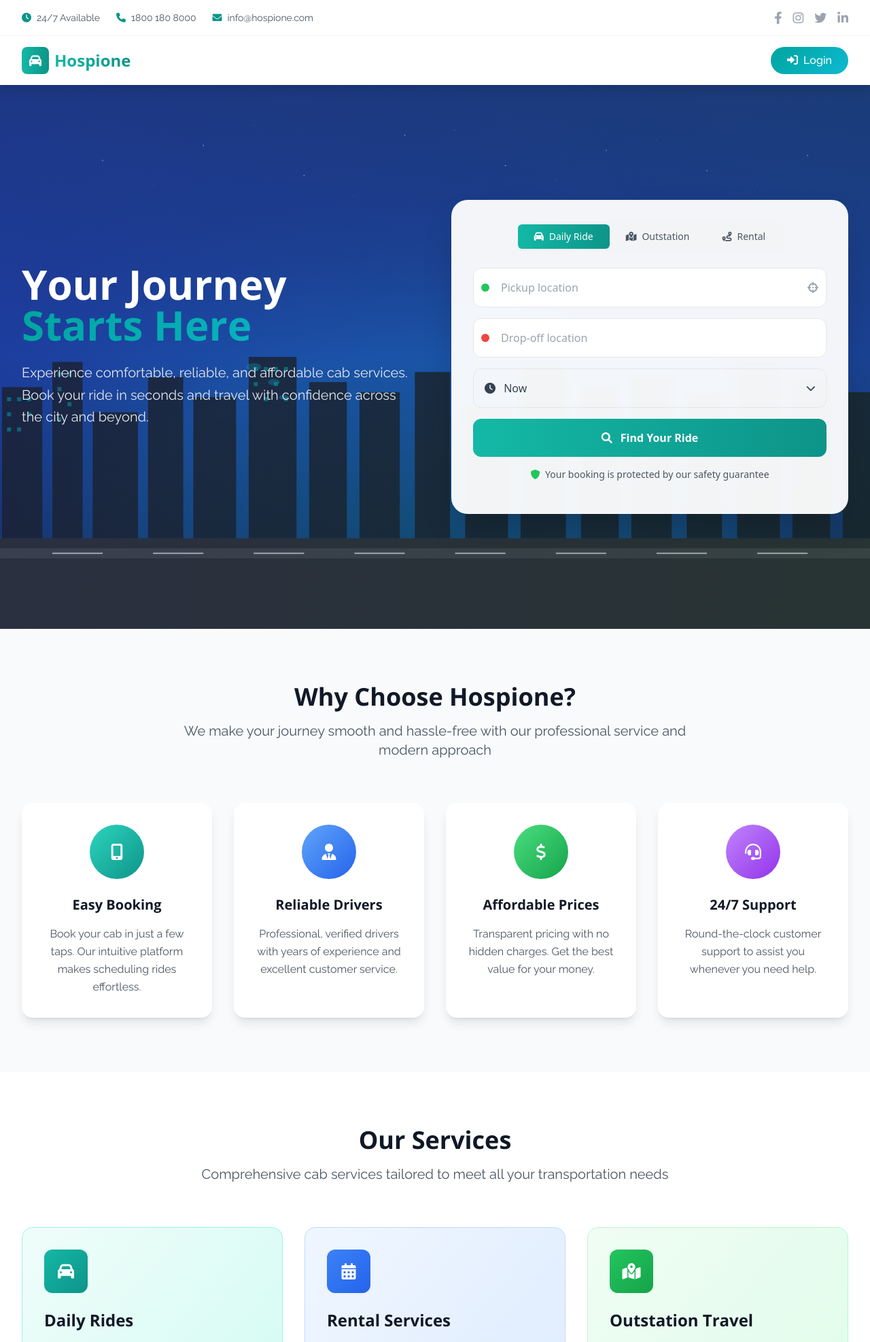
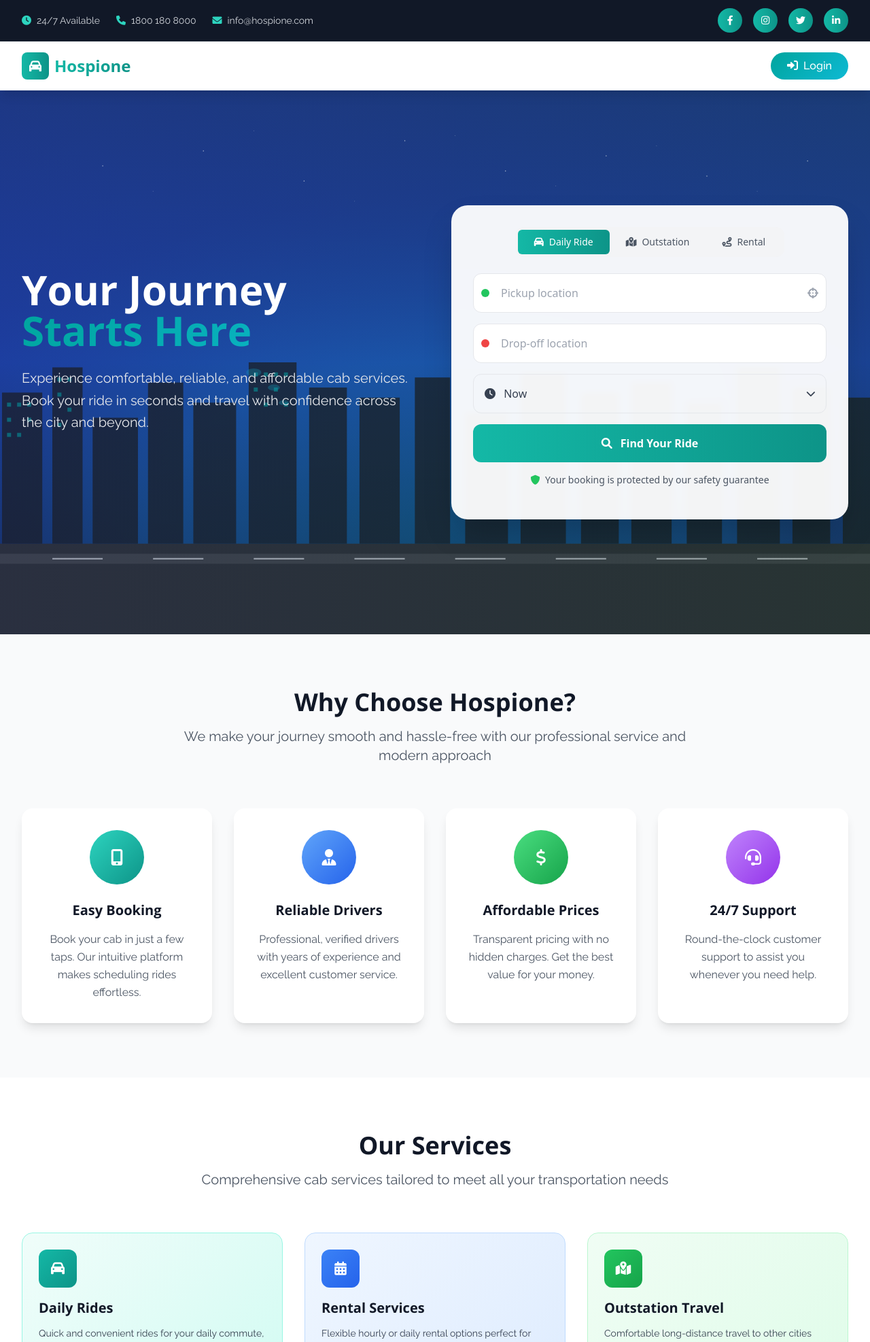
Before and after one commit to saifpatel9/DropMe, a Django app: page /passenger/cab-homepage/ in a window 1280 px wide. Shown: the top 1974 px of the page at 68% size. Run offline with Django 5.2, Linux system fonts and the light colour scheme; data comes from the database, SQL or seed files in the repository; some libraries are stand-ins or nearby versions.

Commit message:
`Updated city lists and UI components in admin and passenger templates`

```diff
--- a/passenger/templates/passenger/HomepageCab.html
+++ b/passenger/templates/passenger/HomepageCab.html
@@ -19,38 +19,38 @@
 
 {% block content %}
 <!-- Header -->
-<header class="bg-white shadow-sm border-b border-gray-100">
+<header class="bg-gray-900 shadow-sm border-b border-gray-800">
     <div class="max-w-7xl mx-auto px-4 sm:px-6 lg:px-8">
         <div class="flex justify-between items-center py-3">
             <!-- Tagline & Contact -->
             <div class="flex items-center space-x-6">
-                <div class="hidden md:flex items-center text-sm text-gray-600 font-body">
-                    <i class="fas fa-clock text-teal-600 mr-2"></i>
+                <div class="hidden md:flex items-center text-sm text-gray-300 font-body">
+                    <i class="fas fa-clock text-teal-400 mr-2"></i>
                     <span>24/7 Available</span>
                 </div>
-                <div class="hidden md:flex items-center text-sm text-gray-600 font-body">
-                    <i class="fas fa-phone text-teal-600 mr-2"></i>
+                <div class="hidden md:flex items-center text-sm text-gray-300 font-body">
+                    <i class="fas fa-phone text-teal-400 mr-2"></i>
                     <span>1800 180 8000</span>
                 </div>
-                <div class="hidden md:flex items-center text-sm text-gray-600 font-body">
-                    <i class="fas fa-envelope text-teal-600 mr-2"></i>
+                <div class="hidden md:flex items-center text-sm text-gray-300 font-body">
+                    <i class="fas fa-envelope text-teal-400 mr-2"></i>
                     <span>info@hospione.com</span>
                 </div>
             </div>
 
             <!-- Social Media Links -->
             <div class="flex items-center space-x-4">
-                <a href="#" class="text-gray-400 hover:text-teal-600 transition-colors duration-300">
-                    <i class="fab fa-facebook-f text-lg"></i>
+                <a href="#" class="w-9 h-9 bg-gradient-to-r from-teal-500 to-teal-600 rounded-full flex items-center justify-center text-white hover:from-teal-600 hover:to-teal-700 transition-all duration-300 transform hover:scale-110">
+                    <i class="fab fa-facebook-f text-sm"></i>
                 </a>
-                <a href="#" class="text-gray-400 hover:text-teal-600 transition-colors duration-300">
-                    <i class="fab fa-instagram text-lg"></i>
+                <a href="#" class="w-9 h-9 bg-gradient-to-r from-teal-500 to-teal-600 rounded-full flex items-center justify-center text-white hover:from-teal-600 hover:to-teal-700 transition-all duration-300 transform hover:scale-110">
+                    <i class="fab fa-instagram text-sm"></i>
                 </a>
-                <a href="#" class="text-gray-400 hover:text-teal-600 transition-colors duration-300">
-                    <i class="fab fa-twitter text-lg"></i>
+                <a href="#" class="w-9 h-9 bg-gradient-to-r from-teal-500 to-teal-600 rounded-full flex items-center justify-center text-white hover:from-teal-600 hover:to-teal-700 transition-all duration-300 transform hover:scale-110">
+                    <i class="fab fa-twitter text-sm"></i>
                 </a>
-                <a href="#" class="text-gray-400 hover:text-teal-600 transition-colors duration-300">
-                    <i class="fab fa-linkedin-in text-lg"></i>
+                <a href="#" class="w-9 h-9 bg-gradient-to-r from-teal-500 to-teal-600 rounded-full flex items-center justify-center text-white hover:from-teal-600 hover:to-teal-700 transition-all duration-300 transform hover:scale-110">
+                    <i class="fab fa-linkedin-in text-sm"></i>
                 </a>
             </div>
         </div>
@@ -131,7 +131,6 @@
     </div>
   </div>
 </nav>
-
 
 <!-- Hero Banner -->
 <section id="home" class="hero-bg min-h-screen flex items-center relative overflow-hidden">
@@ -308,115 +307,115 @@
 
         <div class="grid md:grid-cols-2 lg:grid-cols-3 gap-8">
             <!-- Daily Rides -->
-            <div class="card-hover bg-gradient-to-br from-teal-50 to-teal-100 p-8 rounded-2xl border border-teal-200">
-                <div class="w-16 h-16 bg-gradient-to-br from-teal-500 to-teal-600 rounded-xl flex items-center justify-center mb-6">
-                    <i class="fas fa-car text-2xl text-white"></i>
+            <div class="card-hover bg-gradient-to-br from-teal-50 to-teal-100 p-6 rounded-2xl border border-teal-200 flex flex-col">
+                <div class="w-14 h-14 bg-gradient-to-br from-teal-500 to-teal-600 rounded-xl flex items-center justify-center mb-4">
+                    <i class="fas fa-car text-xl text-white"></i>
                 </div>
-                <h3 class="text-2xl font-bold text-gray-900 font-heading mb-4">Daily Rides</h3>
-                <p class="text-gray-700 font-body mb-6 leading-relaxed">
+                <h3 class="text-xl font-bold text-gray-900 font-heading mb-3">Daily Rides</h3>
+                <p class="text-gray-700 font-body mb-4 text-sm leading-relaxed">
                     Quick and convenient rides for your daily commute, shopping trips, or short-distance travel within the city.
                 </p>
-                <ul class="text-gray-600 font-body space-y-2 mb-6">
-                    <li class="flex items-center"><i class="fas fa-check text-teal-600 mr-2"></i>Instant booking</li>
-                    <li class="flex items-center"><i class="fas fa-check text-teal-600 mr-2"></i>Real-time tracking</li>
-                    <li class="flex items-center"><i class="fas fa-check text-teal-600 mr-2"></i>Multiple payment options</li>
+                <ul class="text-gray-600 font-body space-y-1.5 mb-4 text-sm flex-grow">
+                    <li class="flex items-center"><i class="fas fa-check text-teal-600 mr-2 text-xs"></i>Instant booking</li>
+                    <li class="flex items-center"><i class="fas fa-check text-teal-600 mr-2 text-xs"></i>Real-time tracking</li>
+                    <li class="flex items-center"><i class="fas fa-check text-teal-600 mr-2 text-xs"></i>Multiple payment options</li>
                 </ul>
-                <button class="btn-primary text-white px-6 py-3 rounded-full font-medium font-body w-full">
+                <button class="btn-primary text-white px-5 py-2.5 rounded-full font-medium font-body w-full text-sm mt-auto">
                     Book Daily Ride
                 </button>
             </div>
 
             <!-- Rental Services -->
-            <div class="card-hover bg-gradient-to-br from-blue-50 to-blue-100 p-8 rounded-2xl border border-blue-200">
-                <div class="w-16 h-16 bg-gradient-to-br from-blue-500 to-blue-600 rounded-xl flex items-center justify-center mb-6">
-                    <i class="fas fa-calendar-alt text-2xl text-white"></i>
+            <div class="card-hover bg-gradient-to-br from-blue-50 to-blue-100 p-6 rounded-2xl border border-blue-200 flex flex-col">
+                <div class="w-14 h-14 bg-gradient-to-br from-blue-500 to-blue-600 rounded-xl flex items-center justify-center mb-4">
+                    <i class="fas fa-calendar-alt text-xl text-white"></i>
                 </div>
-                <h3 class="text-2xl font-bold text-gray-900 font-heading mb-4">Rental Services</h3>
-                <p class="text-gray-700 font-body mb-6 leading-relaxed">
+                <h3 class="text-xl font-bold text-gray-900 font-heading mb-3">Rental Services</h3>
+                <p class="text-gray-700 font-body mb-4 text-sm leading-relaxed">
                     Flexible hourly or daily rental options perfect for business meetings, events, or extended city tours.
                 </p>
-                <ul class="text-gray-600 font-body space-y-2 mb-6">
-                    <li class="flex items-center"><i class="fas fa-check text-blue-600 mr-2"></i>Hourly & daily packages</li>
-                    <li class="flex items-center"><i class="fas fa-check text-blue-600 mr-2"></i>Professional chauffeurs</li>
-                    <li class="flex items-center"><i class="fas fa-check text-blue-600 mr-2"></i>Premium vehicles</li>
+                <ul class="text-gray-600 font-body space-y-1.5 mb-4 text-sm flex-grow">
+                    <li class="flex items-center"><i class="fas fa-check text-blue-600 mr-2 text-xs"></i>Hourly & daily packages</li>
+                    <li class="flex items-center"><i class="fas fa-check text-blue-600 mr-2 text-xs"></i>Professional chauffeurs</li>
+                    <li class="flex items-center"><i class="fas fa-check text-blue-600 mr-2 text-xs"></i>Premium vehicles</li>
                 </ul>
-                <button class="bg-gradient-to-r from-blue-500 to-blue-600 hover:from-blue-600 hover:to-blue-500 text-white px-6 py-3 rounded-full font-medium font-body w-full transition-all duration-300 hover:shadow-lg">
+                <button class="bg-gradient-to-r from-blue-500 to-blue-600 hover:from-blue-600 hover:to-blue-500 text-white px-5 py-2.5 rounded-full font-medium font-body w-full transition-all duration-300 hover:shadow-lg text-sm mt-auto">
                     Book Rental
                 </button>
             </div>
 
             <!-- Outstation Travel -->
-            <div class="card-hover bg-gradient-to-br from-green-50 to-green-100 p-8 rounded-2xl border border-green-200">
-                <div class="w-16 h-16 bg-gradient-to-br from-green-500 to-green-600 rounded-xl flex items-center justify-center mb-6">
-                    <i class="fas fa-map-marked-alt text-2xl text-white"></i>
+            <div class="card-hover bg-gradient-to-br from-green-50 to-green-100 p-6 rounded-2xl border border-green-200 flex flex-col">
+                <div class="w-14 h-14 bg-gradient-to-br from-green-500 to-green-600 rounded-xl flex items-center justify-center mb-4">
+                    <i class="fas fa-map-marked-alt text-xl text-white"></i>
                 </div>
-                <h3 class="text-2xl font-bold text-gray-900 font-heading mb-4">Outstation Travel</h3>
-                <p class="text-gray-700 font-body mb-6 leading-relaxed">
+                <h3 class="text-xl font-bold text-gray-900 font-heading mb-3">Outstation Travel</h3>
+                <p class="text-gray-700 font-body mb-4 text-sm leading-relaxed">
                     Comfortable long-distance travel to other cities with experienced drivers and well-maintained vehicles.
                 </p>
-                <ul class="text-gray-600 font-body space-y-2 mb-6">
-                    <li class="flex items-center"><i class="fas fa-check text-green-600 mr-2"></i>Interstate permits</li>
-                    <li class="flex items-center"><i class="fas fa-check text-green-600 mr-2"></i>24/7 roadside assistance</li>
-                    <li class="flex items-center"><i class="fas fa-check text-green-600 mr-2"></i>Round trip & one-way</li>
+                <ul class="text-gray-600 font-body space-y-1.5 mb-4 text-sm flex-grow">
+                    <li class="flex items-center"><i class="fas fa-check text-green-600 mr-2 text-xs"></i>Interstate permits</li>
+                    <li class="flex items-center"><i class="fas fa-check text-green-600 mr-2 text-xs"></i>24/7 roadside assistance</li>
+                    <li class="flex items-center"><i class="fas fa-check text-green-600 mr-2 text-xs"></i>Round trip & one-way</li>
                 </ul>
-                <button class="bg-gradient-to-r from-green-500 to-green-600 hover:from-green-600 hover:to-green-500 text-white px-6 py-3 rounded-full font-medium font-body w-full transition-all duration-300 hover:shadow-lg">
+                <button class="bg-gradient-to-r from-green-500 to-green-600 hover:from-green-600 hover:to-green-500 text-white px-5 py-2.5 rounded-full font-medium font-body w-full transition-all duration-300 hover:shadow-lg text-sm mt-auto">
                     Plan Outstation
                 </button>
             </div>
 
             <!-- Bike Rides -->
-            <div class="card-hover bg-gradient-to-br from-purple-50 to-purple-100 p-8 rounded-2xl border border-purple-200">
-                <div class="w-16 h-16 bg-gradient-to-br from-purple-500 to-purple-600 rounded-xl flex items-center justify-center mb-6">
-                    <i class="fas fa-motorcycle text-2xl text-white"></i>
+            <div class="card-hover bg-gradient-to-br from-purple-50 to-purple-100 p-6 rounded-2xl border border-purple-200 flex flex-col">
+                <div class="w-14 h-14 bg-gradient-to-br from-purple-500 to-purple-600 rounded-xl flex items-center justify-center mb-4">
+                    <i class="fas fa-motorcycle text-xl text-white"></i>
                 </div>
-                <h3 class="text-2xl font-bold text-gray-900 font-heading mb-4">Bike Rides</h3>
-                <p class="text-gray-700 font-body mb-6 leading-relaxed">
+                <h3 class="text-xl font-bold text-gray-900 font-heading mb-3">Bike Rides</h3>
+                <p class="text-gray-700 font-body mb-4 text-sm leading-relaxed">
                     Quick and affordable two-wheeler rides for solo travel across the city.
                 </p>
-                <ul class="text-gray-600 font-body space-y-2 mb-6">
-                    <li class="flex items-center"><i class="fas fa-check text-purple-600 mr-2"></i>Faster urban commute</li>
-                    <li class="flex items-center"><i class="fas fa-check text-purple-600 mr-2"></i>Lower cost</li>
-                    <li class="flex items-center"><i class="fas fa-check text-purple-600 mr-2"></i>Available on-demand</li>
+                <ul class="text-gray-600 font-body space-y-1.5 mb-4 text-sm flex-grow">
+                    <li class="flex items-center"><i class="fas fa-check text-purple-600 mr-2 text-xs"></i>Faster urban commute</li>
+                    <li class="flex items-center"><i class="fas fa-check text-purple-600 mr-2 text-xs"></i>Lower cost</li>
+                    <li class="flex items-center"><i class="fas fa-check text-purple-600 mr-2 text-xs"></i>Available on-demand</li>
                 </ul>
-                <button class="bg-gradient-to-r from-purple-500 to-purple-600 hover:from-purple-600 hover:to-purple-500 text-white px-6 py-3 rounded-full font-medium font-body w-full transition-all duration-300 hover:shadow-lg">
+                <button class="bg-gradient-to-r from-purple-500 to-purple-600 hover:from-purple-600 hover:to-purple-500 text-white px-5 py-2.5 rounded-full font-medium font-body w-full transition-all duration-300 hover:shadow-lg text-sm mt-auto">
                     Book Bike Ride
                 </button>
             </div>
 
             <!-- Auto Rickshaw -->
-            <div class="card-hover bg-gradient-to-br from-orange-50 to-orange-100 p-8 rounded-2xl border border-orange-200">
-                <div class="w-16 h-16 bg-gradient-to-br from-orange-500 to-orange-600 rounded-xl flex items-center justify-center mb-6">
-                    <i class="fas fa-taxi text-2xl text-white"></i>
+            <div class="card-hover bg-gradient-to-br from-orange-50 to-orange-100 p-6 rounded-2xl border border-orange-200 flex flex-col">
+                <div class="w-14 h-14 bg-gradient-to-br from-orange-500 to-orange-600 rounded-xl flex items-center justify-center mb-4">
+                    <i class="fas fa-taxi text-xl text-white"></i>
                 </div>
-                <h3 class="text-2xl font-bold text-gray-900 font-heading mb-4">Auto Rickshaw</h3>
-                <p class="text-gray-700 font-body mb-6 leading-relaxed">
+                <h3 class="text-xl font-bold text-gray-900 font-heading mb-3">Auto Rickshaw</h3>
+                <p class="text-gray-700 font-body mb-4 text-sm leading-relaxed">
                     Book hassle-free and economical auto rickshaw rides anytime.
                 </p>
-                <ul class="text-gray-600 font-body space-y-2 mb-6">
-                    <li class="flex items-center"><i class="fas fa-check text-orange-600 mr-2"></i>Wide city coverage</li>
-                    <li class="flex items-center"><i class="fas fa-check text-orange-600 mr-2"></i>Eco-friendly travel</li>
-                    <li class="flex items-center"><i class="fas fa-check text-orange-600 mr-2"></i>Quick availability</li>
+                <ul class="text-gray-600 font-body space-y-1.5 mb-4 text-sm flex-grow">
+                    <li class="flex items-center"><i class="fas fa-check text-orange-600 mr-2 text-xs"></i>Wide city coverage</li>
+                    <li class="flex items-center"><i class="fas fa-check text-orange-600 mr-2 text-xs"></i>Eco-friendly travel</li>
+                    <li class="flex items-center"><i class="fas fa-check text-orange-600 mr-2 text-xs"></i>Quick availability</li>
                 </ul>
-                <button class="bg-gradient-to-r from-orange-500 to-orange-600 hover:from-orange-600 hover:to-orange-500 text-white px-6 py-3 rounded-full font-medium font-body w-full transition-all duration-300 hover:shadow-lg">
+                <button class="bg-gradient-to-r from-orange-500 to-orange-600 hover:from-orange-600 hover:to-orange-500 text-white px-5 py-2.5 rounded-full font-medium font-body w-full transition-all duration-300 hover:shadow-lg text-sm mt-auto">
                     Book Auto Ride
                 </button>
             </div>
 
             <!-- Schedule Ride -->
-            <div class="card-hover bg-gradient-to-br from-pink-50 to-pink-100 p-8 rounded-2xl border border-pink-200">
-                <div class="w-16 h-16 bg-gradient-to-br from-pink-500 to-pink-600 rounded-xl flex items-center justify-center mb-6">
-                    <i class="fas fa-calendar-check text-2xl text-white"></i>
+            <div class="card-hover bg-gradient-to-br from-pink-50 to-pink-100 p-6 rounded-2xl border border-pink-200 flex flex-col">
+                <div class="w-14 h-14 bg-gradient-to-br from-pink-500 to-pink-600 rounded-xl flex items-center justify-center mb-4">
+                    <i class="fas fa-calendar-check text-xl text-white"></i>
                 </div>
-                <h3 class="text-2xl font-bold text-gray-900 font-heading mb-4">Schedule Ride</h3>
-                <p class="text-gray-700 font-body mb-6 leading-relaxed">
+                <h3 class="text-xl font-bold text-gray-900 font-heading mb-3">Schedule Ride</h3>
+                <p class="text-gray-700 font-body mb-4 text-sm leading-relaxed">
                     Plan your rides in advance and enjoy hassle-free, on-time pickups.
                 </p>
-                <ul class="text-gray-600 font-body space-y-2 mb-6">
-                    <li class="flex items-center"><i class="fas fa-check text-pink-600 mr-2"></i>Advance booking</li>
-                    <li class="flex items-center"><i class="fas fa-check text-pink-600 mr-2"></i>Reliable scheduling</li>
-                    <li class="flex items-center"><i class="fas fa-check text-pink-600 mr-2"></i>Priority driver allocation</li>
+                <ul class="text-gray-600 font-body space-y-1.5 mb-4 text-sm flex-grow">
+                    <li class="flex items-center"><i class="fas fa-check text-pink-600 mr-2 text-xs"></i>Advance booking</li>
+                    <li class="flex items-center"><i class="fas fa-check text-pink-600 mr-2 text-xs"></i>Reliable scheduling</li>
+                    <li class="flex items-center"><i class="fas fa-check text-pink-600 mr-2 text-xs"></i>Priority driver allocation</li>
                 </ul>
-                <button class="bg-gradient-to-r from-pink-500 to-pink-600 hover:from-pink-600 hover:to-pink-500 text-white px-6 py-3 rounded-full font-medium font-body w-full transition-all duration-300 hover:shadow-lg">
+                <button class="bg-gradient-to-r from-pink-500 to-pink-600 hover:from-pink-600 hover:to-pink-500 text-white px-5 py-2.5 rounded-full font-medium font-body w-full transition-all duration-300 hover:shadow-lg text-sm mt-auto">
                     Schedule Ride
                 </button>
             </div>
```
Also changed, not shown: adminpanel/templates/adminpanel/add_driver.html (+75 -10 lines).
